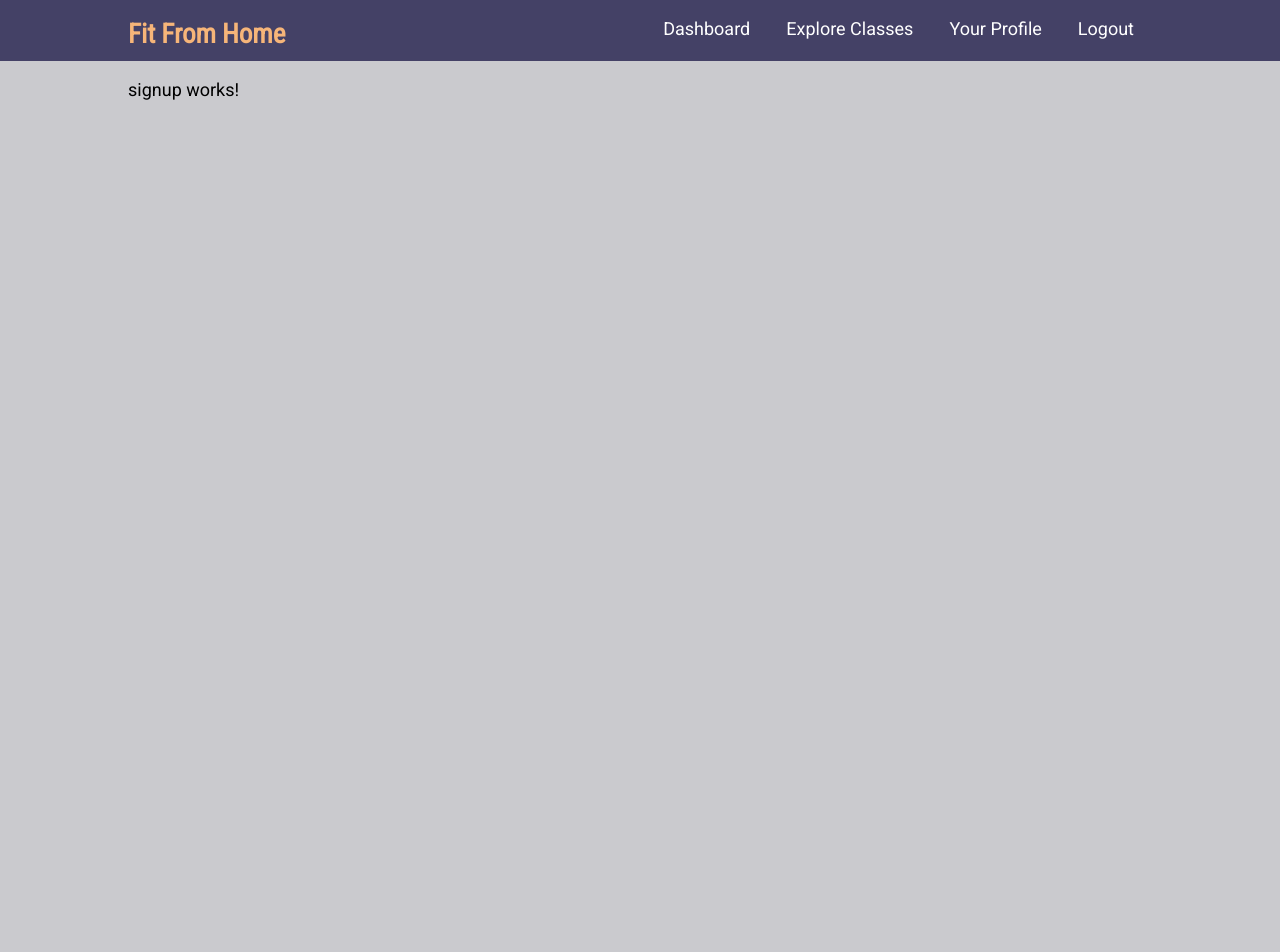
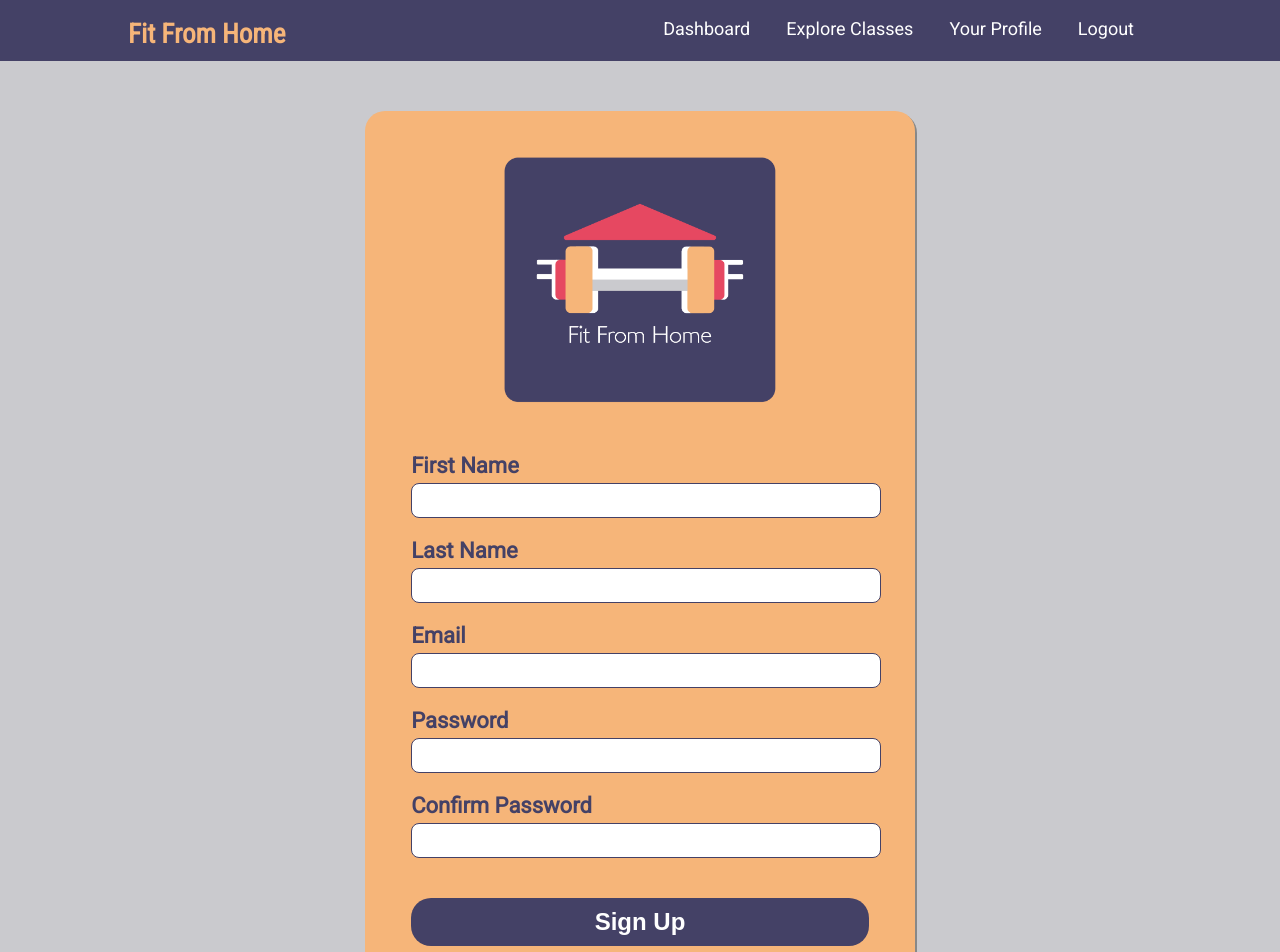
Before and after one commit to aryavatan/FitFromHome, an Angular app in the folder Front-End/FitFromHome/: page /signup in a window 1280 px wide. Shown: the top 952 px of the page. Before the commit the page ends 800 px from the top, so only its background shows below. Built offline with nearby package versions, Linux system fonts and the light colour scheme.

Commit message:
Login/Signup Forms (no logic)
Only HTML and SCSS so far, gonna add logic in my next commit. Also updated the icon of the website

```diff
--- a/Front-End/FitFromHome/src/app/app.module.ts
+++ b/Front-End/FitFromHome/src/app/app.module.ts
@@ -1,5 +1,6 @@
 import { BrowserModule } from '@angular/platform-browser';
 import { NgModule } from '@angular/core';
+import { FormsModule } from '@angular/forms';
 
 import { AppRoutingModule } from './app-routing.module';
 import { AppComponent } from './app.component';
@@ -24,7 +25,8 @@ import { SignupComponent } from './signup/signup.component';
   ],
   imports: [
     BrowserModule,
-    AppRoutingModule
+    AppRoutingModule,
+    FormsModule
   ],
   providers: [],
   bootstrap: [AppComponent]
--- a/Front-End/FitFromHome/src/app/login/login.component.html
+++ b/Front-End/FitFromHome/src/app/login/login.component.html
@@ -1 +1,22 @@
-<p>login works!</p>
+
+<section>
+
+	<div class="form">
+		<img src="../../assets/Logos/Fit_from_home-02.png" alt="">
+		<form (submit)="onSubmit(loginForm)" #loginForm="ngForm">
+			<div class="form-group">
+				<label for="email">Email</label>
+				<input type="text" id="email" name="email" />
+			</div>
+			<div class="form-group">
+				<label for="password">Password</label>
+				<input type="password" id="password" name="password" />
+			</div>
+			<div class="form-group">
+				<button type="submit">Login</button>
+				<button routerLink='/signup'>Sign Up</button>
+			</div>
+		</form>
+
+	</div>
+</section>
--- a/Front-End/FitFromHome/src/app/login/login.component.scss
+++ b/Front-End/FitFromHome/src/app/login/login.component.scss
@@ -0,0 +1,89 @@
+$purple:#444166;
+$orange:#f6b579;
+$red:#e64861;
+$grey:#cacace;
+
+img {
+	max-width: 300px;
+}
+
+section{
+    align-items: center;
+    justify-content: center;
+    display: flex;
+	flex-direction: column;
+
+	margin-top: 50px;
+
+    div.form{
+        box-sizing: border-box;
+		height: auto;
+		width: 100%;
+        max-width: 720px;
+        margin: 0 auto;
+        background-color: $orange;
+        display: flex;
+        align-items: center;
+        justify-content: center;
+        padding: 20px;
+		border-radius: 20px;
+
+		box-shadow: 2px 2px #888888;
+
+        div.form-group{
+            width: 100%;
+            margin-top: 20px;
+			font-size: 20px;
+
+			label {
+				color: $purple;
+				font-size: 22px;
+				font-weight: bold;
+			}
+
+            input,
+            textarea{
+                width: 100%;
+                padding: 5px;
+                font-size: 20px;
+                border: 1px solid $purple;
+                margin-top: 5px;
+                border-radius: 8px;
+
+                &:focus{
+                    outline: none !important;
+                    border: 1px solid $red;
+                    box-shadow: 0 0 1px black;
+                }
+            }
+
+            textarea {
+                font-family: "Roboto", sans-serif;
+                resize: vertical;
+            }
+
+        }
+
+        button {
+            background-color: $purple;
+            width: 100%;
+            border: none;
+            outline: none;
+            padding: 10px;
+            font-size: 24px;
+            border-radius: 20px;
+
+			color: white;
+			font-weight: bold;
+
+            text-align: center;
+            cursor: pointer;
+            margin-top: 20px;
+			transition: .2s ease;
+
+            &:hover {
+                background-color: $red;
+            }
+        }
+    }
+}
--- a/Front-End/FitFromHome/src/app/login/login.component.ts
+++ b/Front-End/FitFromHome/src/app/login/login.component.ts
@@ -1,4 +1,5 @@
 import { Component, OnInit } from '@angular/core';
+import { FormBuilder, FormGroup, Validators } from '@angular/forms';
 
 @Component({
 	selector: 'app-login',
@@ -12,4 +13,7 @@ export class LoginComponent implements OnInit {
 	ngOnInit(): void {
 	}
 
+	async onSubmit(loginForm){
+		alert('login');
 	}
+}
--- a/Front-End/FitFromHome/src/app/signup/signup.component.html
+++ b/Front-End/FitFromHome/src/app/signup/signup.component.html
@@ -1 +1,36 @@
-<p>signup works!</p>
+
+<section>
+
+	<div class="form">
+        <form (submit)="onSubmit(loginForm)" #loginForm="ngForm">
+            <div class="form-group">
+                <img src="../../assets/Logos/Fit_from_home-03.png" alt="">
+            </div>
+            <div class="form-group">
+				<label for="fname">First Name</label>
+				<input type="text" id="fname" name="fname" />
+			</div>
+			<div class="form-group">
+				<label for="lname">Last Name</label>
+				<input type="text" id="lname" name="lname" />
+			</div>
+			<div class="form-group">
+				<label for="email">Email</label>
+				<input type="text" id="email" name="email" />
+			</div>
+			<div class="form-group">
+				<label for="password">Password</label>
+				<input type="password" id="password" name="password" />
+			</div>
+			<div class="form-group">
+				<label for="password">Confirm Password</label>
+				<input type="password" id="passwordConfirm" name="passwordConfirm" />
+			</div>
+			<div class="form-group">
+				<button type="submit">Sign Up</button>
+				<button routerLink='/login'>Login</button>
+			</div>
+		</form>
+	</div>
+</section>
+<br><br>
--- a/Front-End/FitFromHome/src/app/signup/signup.component.scss
+++ b/Front-End/FitFromHome/src/app/signup/signup.component.scss
@@ -0,0 +1,92 @@
+$purple:#444166;
+$orange:#f6b579;
+$red:#e64861;
+$grey:#cacace;
+
+img {
+	max-width: 300px;
+	margin-left: auto;
+	margin-right: auto;
+	display: block;
+}
+
+section{
+    align-items: center;
+    justify-content: center;
+    display: flex;
+	flex-direction: column;
+
+	margin-top: 50px;
+
+    div.form{
+        box-sizing: border-box;
+		height: auto;
+		width: 100%;
+        max-width: 550px;
+        margin: 0 auto;
+        background-color: $orange;
+        display: flex;
+        align-items: center;
+        justify-content: center;
+        padding-bottom: 20px;
+		border-radius: 20px;
+
+		box-shadow: 2px 2px #888888;
+
+        div.form-group{
+            width: 100%;
+            margin-top: 20px;
+			font-size: 20px;
+
+			label {
+				color: $purple;
+				font-size: 22px;
+				font-weight: bold;
+			}
+
+            input,
+            textarea{
+                width: 100%;
+                padding: 5px;
+                font-size: 20px;
+                border: 1px solid $purple;
+                margin-top: 5px;
+                border-radius: 8px;
+
+                &:focus{
+                    outline: none !important;
+                    border: 1px solid $red;
+                    box-shadow: 0 0 1px black;
+                }
+            }
+
+            textarea {
+                font-family: "Roboto", sans-serif;
+                resize: vertical;
+            }
+
+        }
+
+        button {
+            background-color: $purple;
+            width: 100%;
+            border: none;
+            outline: none;
+            padding: 10px;
+            font-size: 24px;
+            border-radius: 20px;
+
+			color: white;
+			font-weight: bold;
+
+            text-align: center;
+            cursor: pointer;
+            margin-top: 20px;
+			transition: .2s ease;
+
+            &:hover {
+                background-color: $red;
+            }
+        }
+    }
+}
--- a/Front-End/FitFromHome/src/app/signup/signup.component.ts
+++ b/Front-End/FitFromHome/src/app/signup/signup.component.ts
@@ -12,4 +12,8 @@ export class SignupComponent implements OnInit {
   ngOnInit(): void {
   }
 
+  async onSubmit(signupForm){
+		alert('login');
+	}
+
 }
```
Also changed, not shown: 1 other file (tests, documents, lock files or other folders). Lines whose indentation alone changed are shown as unchanged.
